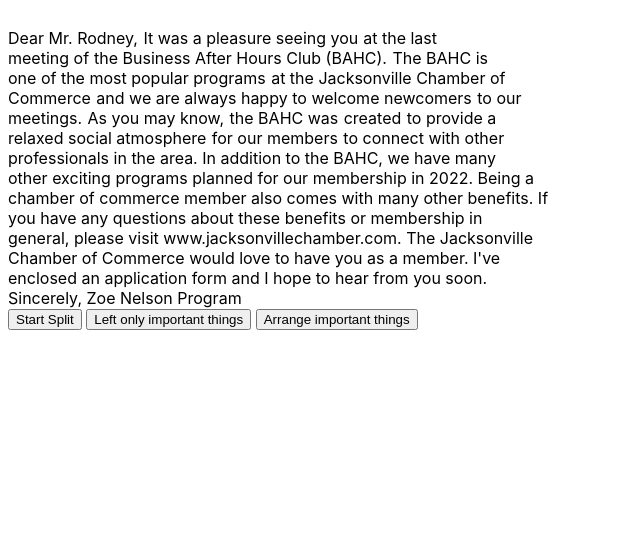
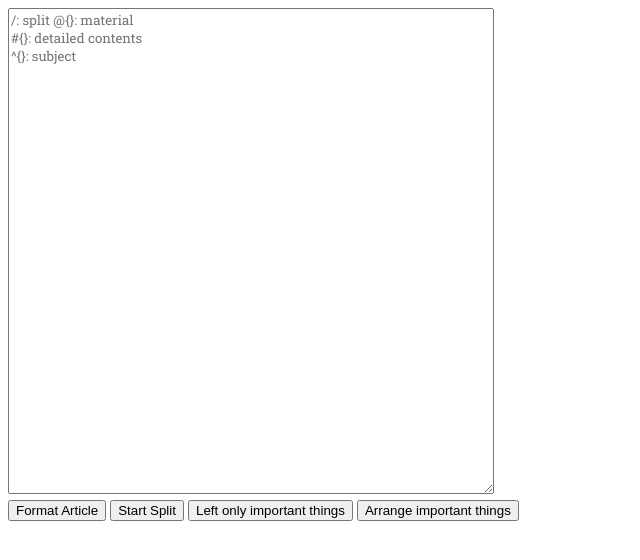
Before and after one commit to MigguLarge/gumun-jungri, a plain HTML site: page index.html in a window 1280 px wide. Shown: the whole page, without its empty margins (0-640 px from the left). Drawn offline with Linux system fonts and the light colour scheme.

Commit message:
Added textarea to put article in

```diff
--- a/index.html
+++ b/index.html
@@ -9,22 +9,22 @@
     </head>
     <body>
         <div class="main">
-            Dear Mr. Rodney,/ @{It was a pleasure seeing you}/ #{at the last
-            meeting of}/ ^{the Business After Hours Club (BAHC).}/ The BAHC is/
-            one of the most popular programs/ at the Jacksonville Chamber of
-            Commerce/ and we are always happy/ to welcome newcomers/ to our
-            meetings./ As you may know,/ the BAHC was/ created/ to provide a
-            relaxed social atmosphere/ for our members/ to connect with other
-            professionals in the area. In addition to the BAHC, we have many
-            other exciting programs planned for our membership in 2022. Being a
-            chamber of commerce member also comes with many other benefits. If
-            you have any questions about these benefits or membership in
-            general, please visit www.jacksonvillechamber.com. The Jacksonville
-            Chamber of Commerce would love to have you as a member. I've
-            enclosed an application form and I hope to hear from you soon.
-            Sincerely, Zoe Nelson Program
+            <textarea
+                class="input-article"
+                rows="20"
+                cols="50"
+                placeholder="/: split @{}: material
+#{}: detailed contents
+^{}: subject"
+            >
+        <!-- Dear Mr. Rodney,/ @{It was a pleasure seeing you}/ #{at the last meeting of}/ ^{the Business After Hours Club (BAHC).}/ The BAHC is/ one of the most popular programs/ at the Jacksonville Chamber of Commerce/ and we are always happy/ to welcome newcomers/ to our meetings./ As you may know,/ the BAHC was/ created/ to provide a relaxed social atmosphere/ for our members/ to connect with other professionals in the area. In addition to the BAHC, we have many other exciting programs planned for our membership in 2022. Being a chamber of commerce member also comes with many other benefits. If you have any questions about these benefits or membership in general, please visit www.jacksonvillechamber.com. The Jacksonville Chamber of Commerce would love to have you as a member. I've enclosed an application form and I hope to hear from you soon.
+        Sincerely,
+        Zoe Nelson Program -->
+        </textarea
+            >
         </div>
         <div class="buttons">
+            <button class="format-article">Format Article</button>
             <button class="split-sentence">Start Split</button>
             <button class="left-importants">Left only important things</button>
             <button class="arrange-importants">Arrange important things</button>
--- a/index.js
+++ b/index.js
@@ -4,7 +4,9 @@
 const detailedContents = document.getElementsByClassName('detailed-contents');
 const subjects = document.getElementsByClassName('subject');
 const main = document.querySelector('.main');
+const inputArticle = document.querySelector('.input-article');
 
+const formatArticleButton = document.querySelector('.format-article');
 const splitButton = document.querySelector('.split-sentence');
 const leftButton = document.querySelector('.left-importants');
 const arrangeButton = document.querySelector('.arrange-importants');
@@ -27,8 +29,8 @@
     return article;
 };
 
-const leftImportantsOnly = () => {
-    main.style.color = 'white';
+const leftImportantsOnly = (articleElement) => {
+    articleElement.style.color = 'white';
 
     for (let i = 0; i < splits.length; i++) {
         splits[i].style.color = 'white';
@@ -115,14 +117,20 @@
 //     }
 // };
 
-main.innerHTML = formatArticle(main.innerHTML);
+inputArticle.value = '';
+// main.innerHTML = formatArticle(main.innerHTML);
+
+formatArticleButton.addEventListener('click', () => {
+    // inputArticle.value = formatArticle(inputArticle.value);
+    main.innerHTML = formatArticle(inputArticle.value);
+});
 
 splitButton.addEventListener('click', () => {
     splitInterval();
 });
 
 leftButton.addEventListener('click', () => {
-    leftImportantsOnly();
+    leftImportantsOnly(main);
 });
 
 arrangeButton.addEventListener('click', () => {
--- a/style.css
+++ b/style.css
@@ -1,7 +1,13 @@
+@import url('https://fonts.googleapis.com/css2?family=Roboto+Slab&display=swap');
+
 body {
     background: white;
-    font-family: -apple-system, BlinkMacSystemFont, 'Segoe UI', Roboto, Oxygen,
-        Ubuntu, Cantarell, 'Open Sans', 'Helvetica Neue', sans-serif;
+    font-family: 'Roboto Slab', serif;
+}
+
+.main {
+    width: 30rem;
+    height: max-content;
 }
 
 .split {
@@ -9,3 +15,11 @@
     margin-right: -0.3em;
     color: hsl(11, 86%, 63%);
 }
+
+.input-article {
+    font-family: 'Roboto Slab', serif;
+    white-space: break-spaces;
+    width: 30rem;
+    height: 30rem;
+    resize: vertical;
+}
```
